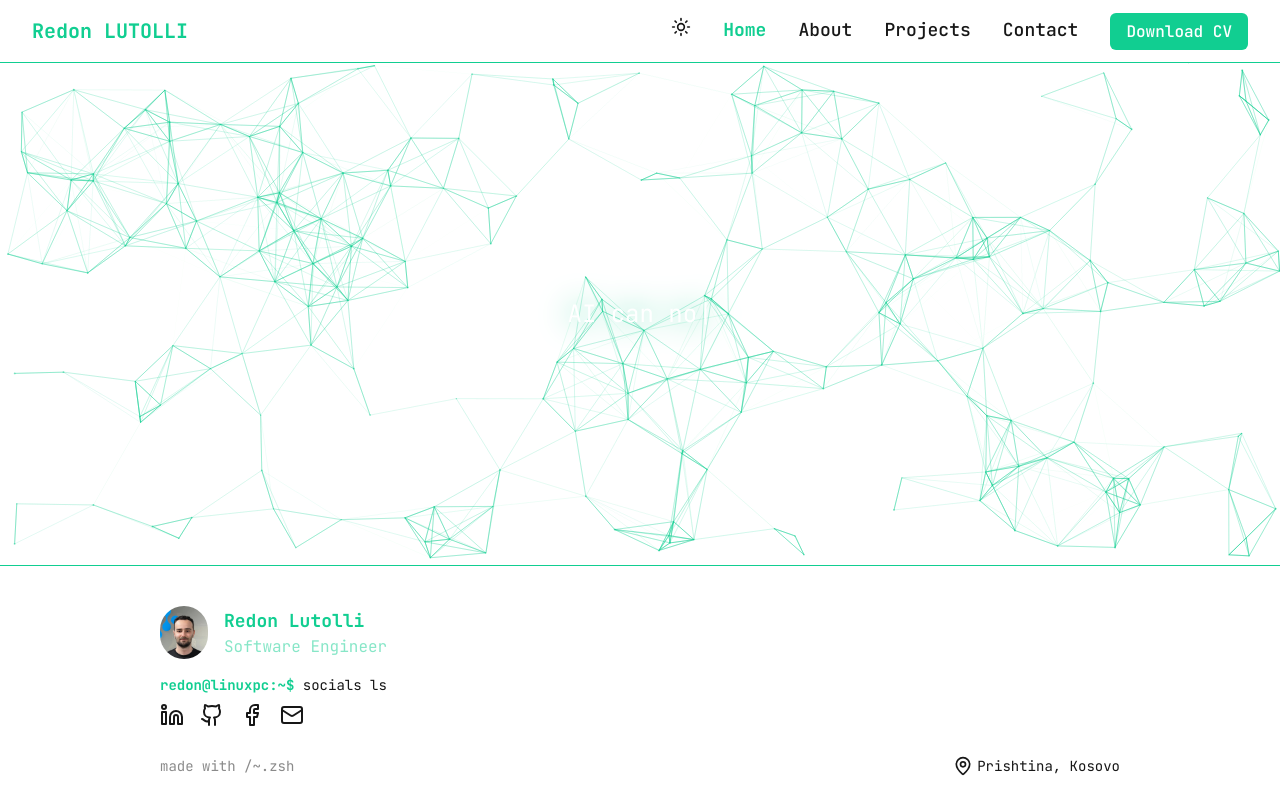
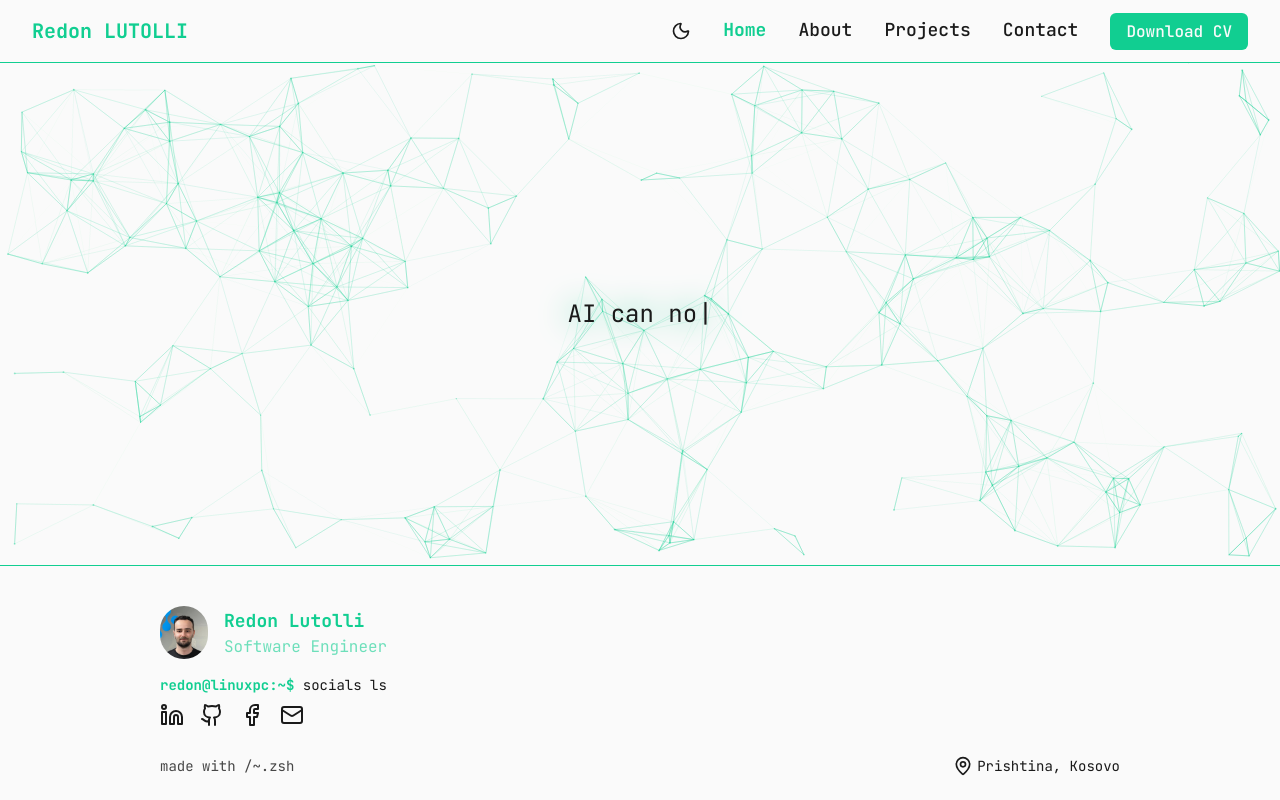
Before and after one commit to redon99/redon-portfolio, a Next.js app: page / in a window 1280 px wide. Built offline with nearby package versions, Linux system fonts and the light colour scheme.

Commit message:
chore(theme): add light theme functionality

```diff
--- a/app/Footer.tsx
+++ b/app/Footer.tsx
@@ -71,7 +71,7 @@ export const Footer = () => {
               ))}
             </ul>
 
-            <p className='mt-4 sm:mt-6 opacity-50 text-center sm:text-left'>
+            <p className='mt-4 sm:mt-6 opacity-70 text-center sm:text-left'>
               made with /~.zsh
             </p>
           </div>
--- a/app/Header.tsx
+++ b/app/Header.tsx
@@ -1,8 +1,9 @@
 'use client'
 import Link from 'next/link'
-import { Sun, Menu, X } from 'lucide-react'
+import { Sun, Moon, Menu, X } from 'lucide-react'
 import { usePathname } from 'next/navigation'
-import { useState, useEffect } from 'react'
+import { useState, useEffect, startTransition } from 'react'
+import { useTheme } from './contexts/ThemeContext'
 
 const NAV_ITEMS = [
   { name: 'Home', href: '/' },
@@ -14,10 +15,13 @@ const NAV_ITEMS = [
 export const Header = () => {
   const pathname = usePathname()
   const [isMenuOpen, setIsMenuOpen] = useState(false)
+  const { theme, toggleTheme } = useTheme()
 
   // Close menu when route changes
   useEffect(() => {
-    setIsMenuOpen(false)
+    startTransition(() => {
+      setIsMenuOpen(false)
+    })
   }, [pathname])
 
   // Prevent body scroll when menu is open
@@ -49,13 +53,17 @@ export const Header = () => {
         {/* Desktop Navigation */}
         <nav className='hidden md:flex'>
           <ul className='flex gap-6 lg:gap-8 font-medium text-base lg:text-lg items-center'>
-            <li>
+            <li className='flex items-center'>
               <button
-                onClick={() => console.log('click')}
-                className='cursor-pointer focus-visible:ring-2 focus-ring'
+                onClick={toggleTheme}
+                className='cursor-pointer focus-visible:ring-2 focus-ring flex items-center justify-center'
                 aria-label='Toggle theme'
               >
-                <Sun className='hover:text-primary link-transition focus-visible:outline-none w-5 h-5' />
+                {theme === 'light' ? (
+                  <Moon className='hover:text-primary link-transition focus-visible:outline-none w-5 h-5' />
+                ) : (
+                  <Sun className='hover:text-primary link-transition focus-visible:outline-none w-5 h-5' />
+                )}
               </button>
             </li>
 
@@ -90,11 +98,15 @@ export const Header = () => {
         {/* Mobile Menu Button */}
         <div className='flex items-center gap-4 md:hidden'>
           <button
-            onClick={() => console.log('click')}
+            onClick={toggleTheme}
             className='cursor-pointer focus-visible:ring-2 focus-ring'
             aria-label='Toggle theme'
           >
-            <Sun className='hover:text-primary link-transition focus-visible:outline-none w-5 h-5' />
+            {theme === 'light' ? (
+              <Moon className='hover:text-primary link-transition focus-visible:outline-none w-5 h-5' />
+            ) : (
+              <Sun className='hover:text-primary link-transition focus-visible:outline-none w-5 h-5' />
+            )}
           </button>
           <button
             onClick={toggleMenu}
@@ -123,11 +135,12 @@ export const Header = () => {
 
         {/* Mobile Navigation Overlay */}
         <div
-          className={`fixed inset-0 bg-background/95 backdrop-blur-sm z-40 md:hidden transition-all duration-300 ${
+          className={`fixed inset-0 backdrop-blur-sm z-40 md:hidden transition-all duration-300 ${
             isMenuOpen
               ? 'opacity-100 visible'
               : 'opacity-0 invisible pointer-events-none'
           }`}
+          style={{ backgroundColor: 'var(--overlay)' }}
           onClick={toggleMenu}
         >
           <nav
@@ -170,7 +183,9 @@ export const Header = () => {
                 <li
                   className='mt-4 transform transition-all duration-300'
                   style={{
-                    animationDelay: isMenuOpen ? `${NAV_ITEMS.length * 50}ms` : '0ms',
+                    animationDelay: isMenuOpen
+                      ? `${NAV_ITEMS.length * 50}ms`
+                      : '0ms',
                     opacity: isMenuOpen ? 1 : 0,
                     transform: isMenuOpen
                       ? 'translateX(0)'
@@ -179,7 +194,7 @@ export const Header = () => {
                 >
                   <Link
                     href='/redonCV-2025.pdf'
-                    className='button focus-ring link-transition inline-block px-6 py-3 text-base'
+                    className='button focus-ring link-transition inline-block px-6 py-3 text-base hover:scale-105 active:scale-95'
                     download='Redon_Lutolli_CV.pdf'
                     onClick={toggleMenu}
                   >
--- a/app/about/page.tsx
+++ b/app/about/page.tsx
@@ -49,7 +49,7 @@ const itemsVariants = {
 
 function Index() {
   return (
-    <div className='w-full flex-1 flex items-center justify-center px-4 sm:px-6 lg:px-8 py-8 sm:py-12 overflow-x-hidden'>
+    <div className='w-full flex-1 flex items-center justify-center px-4 sm:px-6 lg:px-8 sm:py-4 overflow-hidden'>
       <div className='w-full max-w-5xl mx-auto'>
         <motion.div
           variants={containerVariants}
--- a/app/components/ParticlesBackground.tsx
+++ b/app/components/ParticlesBackground.tsx
@@ -1,11 +1,13 @@
 'use client'
 import { useEffect, useMemo, useState } from 'react'
 import Particles, { initParticlesEngine } from '@tsparticles/react'
-import { type Container, type ISourceOptions } from '@tsparticles/engine'
+import type { ISourceOptions } from '@tsparticles/engine'
 import { loadSlim } from '@tsparticles/slim'
+import { useTheme } from '../contexts/ThemeContext'
 
 export const ParticlesBackground = () => {
   const [init, setInit] = useState(false)
+  const { theme } = useTheme()
 
   useEffect(() => {
     initParticlesEngine(async engine => {
@@ -14,10 +16,6 @@ export const ParticlesBackground = () => {
       setInit(true)
     })
   }, [])
-
-  const particlesLoaded = async (container?: Container): Promise<void> => {
-    console.log(container)
-  }
 
   const options: ISourceOptions = useMemo(
     () => ({
@@ -40,7 +38,6 @@ export const ParticlesBackground = () => {
             enable: true,
             mode: 'push',
           },
-          resize: true,
         },
         modes: {
           grab: {
@@ -62,7 +59,7 @@ export const ParticlesBackground = () => {
           color: '#11ce91',
           distance: 100,
           enable: true,
-          opacity: 0.5,
+          opacity: theme === 'light' ? 0.3 : 0.5,
           width: 1,
         },
         move: {
@@ -76,7 +73,7 @@ export const ParticlesBackground = () => {
           },
         },
         opacity: {
-          value: 0.5,
+          value: theme === 'light' ? 0.4 : 0.5,
         },
         shape: {
           type: 'circle',
@@ -87,14 +84,13 @@ export const ParticlesBackground = () => {
       },
       detectRetina: true,
     }),
-    []
+    [theme]
   )
 
   if (init) {
     return (
       <Particles
         id='tsparticles'
-        particlesLoaded={particlesLoaded}
         options={options}
         className='absolute inset-0'
         style={{
--- /dev/null
+++ b/app/contexts/ThemeContext.tsx
@@ -0,0 +1,56 @@
+'use client'
+
+import { createContext, useContext, useEffect, useState } from 'react'
+
+type Theme = 'light' | 'dark'
+
+interface ThemeContextType {
+  theme: Theme
+  toggleTheme: () => void
+}
+
+const ThemeContext = createContext<ThemeContextType | undefined>(undefined)
+
+export function ThemeProvider({ children }: { children: React.ReactNode }) {
+  const [theme, setTheme] = useState<Theme>('dark')
+  const [mounted, setMounted] = useState(false)
+
+  useEffect(() => {
+    setMounted(true)
+    const savedTheme = localStorage.getItem('theme') as Theme | null
+    if (savedTheme) {
+      setTheme(savedTheme)
+    } else {
+      const prefersDark = window.matchMedia(
+        '(prefers-color-scheme: dark)'
+      ).matches
+      setTheme(prefersDark ? 'dark' : 'light')
+    }
+  }, [])
+
+  useEffect(() => {
+    if (!mounted) return
+
+    document.documentElement.classList.remove('light', 'dark')
+    document.documentElement.classList.add(theme)
+    localStorage.setItem('theme', theme)
+  }, [theme, mounted])
+
+  const toggleTheme = () => {
+    setTheme(prev => (prev === 'light' ? 'dark' : 'light'))
+  }
+
+  return (
+    <ThemeContext.Provider value={{ theme, toggleTheme }}>
+      {children}
+    </ThemeContext.Provider>
+  )
+}
+
+export function useTheme() {
+  const context = useContext(ThemeContext)
+  if (context === undefined) {
+    throw new Error('useTheme must be used within a ThemeProvider')
+  }
+  return context
+}
--- a/app/globals.css
+++ b/app/globals.css
@@ -1,9 +1,24 @@
 @import 'tailwindcss';
 
 :root {
-  --background: #ffffff;
-  --foreground: #171717;
   --primary: #11ce91;
+  --error: #ef4444;
+}
+
+:root.light {
+  --background: #fafafa;
+  --foreground: #1a1a1a;
+  --foreground-muted: #4a4a4a;
+  --border-color: #e5e5e5;
+  --overlay: rgba(255, 255, 255, 0.95);
+}
+
+:root.dark {
+  --background: #0a0a0a;
+  --foreground: #ededed;
+  --foreground-muted: #b0b0b0;
+  --border-color: #2a2a2a;
+  --overlay: rgba(10, 10, 10, 0.95);
 }
 
 @theme inline {
@@ -14,18 +29,12 @@
   --color-primary: var(--primary);
 }
 
-@media (prefers-color-scheme: dark) {
-  :root {
-    --background: #0a0a0a;
-    --foreground: #ededed;
-  }
-}
-
 body {
   background: var(--background);
   color: var(--foreground);
   font-family: var(--font-jetbrains-mono);
   overflow-x: hidden;
+  transition: background-color 0.3s ease, color 0.3s ease;
 }
 
 html {
@@ -54,7 +63,17 @@ h2 {
 }
 
 .form-input {
-  @apply w-full bg-transparent border border-foreground/20 px-3 py-2 text-sm placeholder:opacity-40 hover:border-foreground/40 focus:border-primary/60;
+  @apply w-full bg-transparent border px-3 py-2 text-sm placeholder:opacity-40 transition-colors;
+  border-color: var(--border-color);
+}
+
+.form-input:hover {
+  border-color: var(--foreground-muted);
+}
+
+.form-input:focus {
+  border-color: var(--primary);
+  outline: none;
 }
 
 .button {
@@ -75,3 +94,19 @@ h2 {
 .caret-blink {
   animation: caret 1s steps(1) infinite;
 }
+
+.text-error {
+  color: var(--error);
+}
+
+.border-error {
+  border-color: var(--error) !important;
+}
+
+.light .opacity-50 {
+  opacity: 0.6;
+}
+
+.light .opacity-70 {
+  opacity: 0.8;
+}
--- a/app/page.tsx
+++ b/app/page.tsx
@@ -8,7 +8,7 @@ export default function Home() {
     <div className='w-full flex-1 flex items-center justify-center relative overflow-hidden px-4 sm:px-6 lg:px-8'>
       <ParticlesBackground />
 
-      <h3 className='relative text-white text-base sm:text-lg md:text-xl lg:text-2xl px-4 text-center drop-shadow-[0_0_15px_#11ce91]'>
+      <h3 className='relative text-foreground text-base sm:text-lg md:text-xl lg:text-2xl px-4 text-center drop-shadow-[0_0_15px_#11ce91]'>
         <Typewriter
           options={{
             strings: [
--- a/app/projects/page.tsx
+++ b/app/projects/page.tsx
@@ -37,7 +37,7 @@ function Index() {
           </p>
         </motion.div>
 
-        <ul className='ml-4 sm:ml-8 my-4 space-y-2 overflow-x-hidden'>
+        <ul className='ml-4 sm:ml-8 my-4 space-y-2 overflow-hidden'>
           {PROJECTS.map(project => (
             <motion.li
               key={project.id}
```
Also changed, not shown: app/contact/page.tsx (+4 -4 lines), app/layout.tsx (+17 -1 lines).
